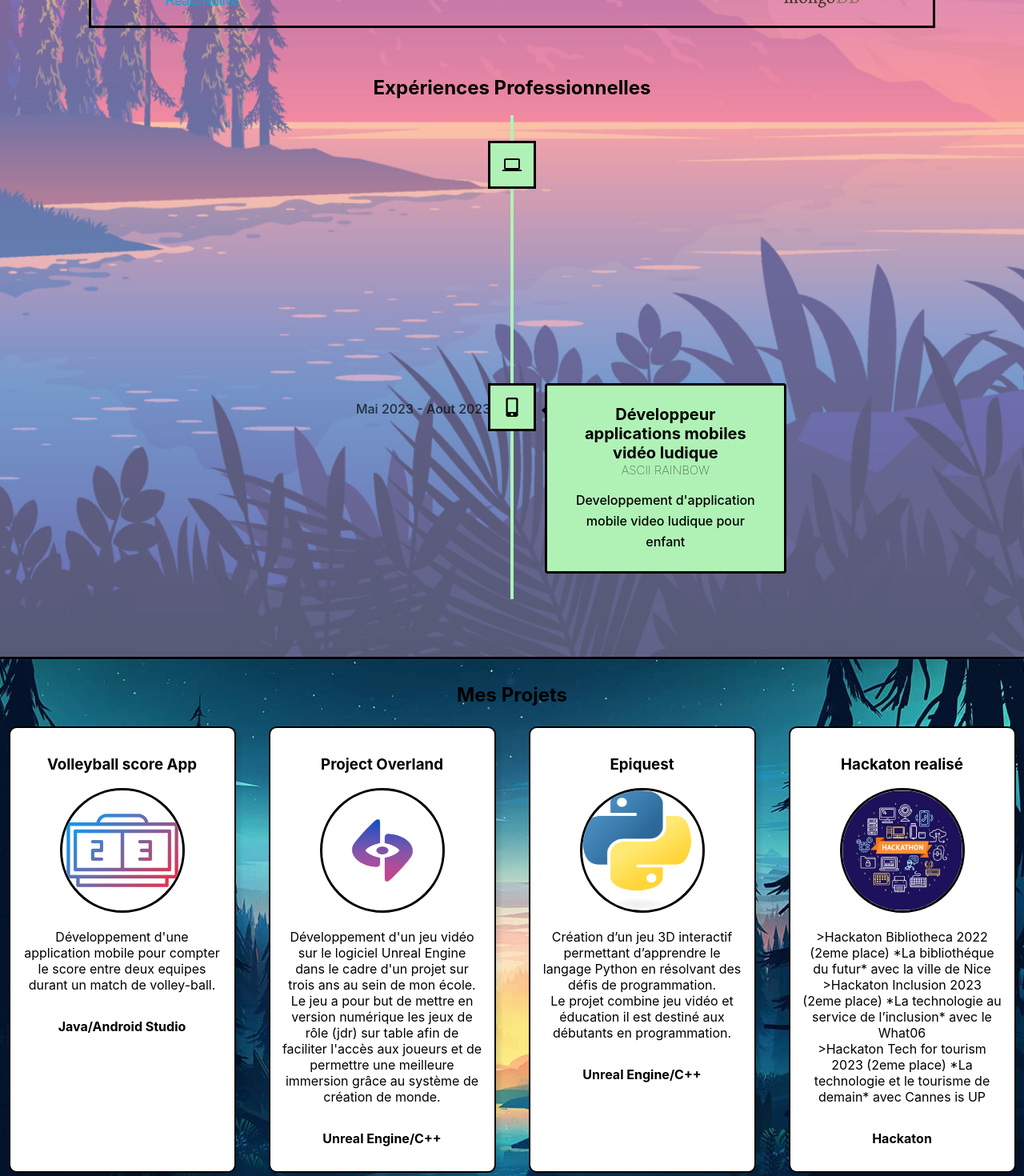
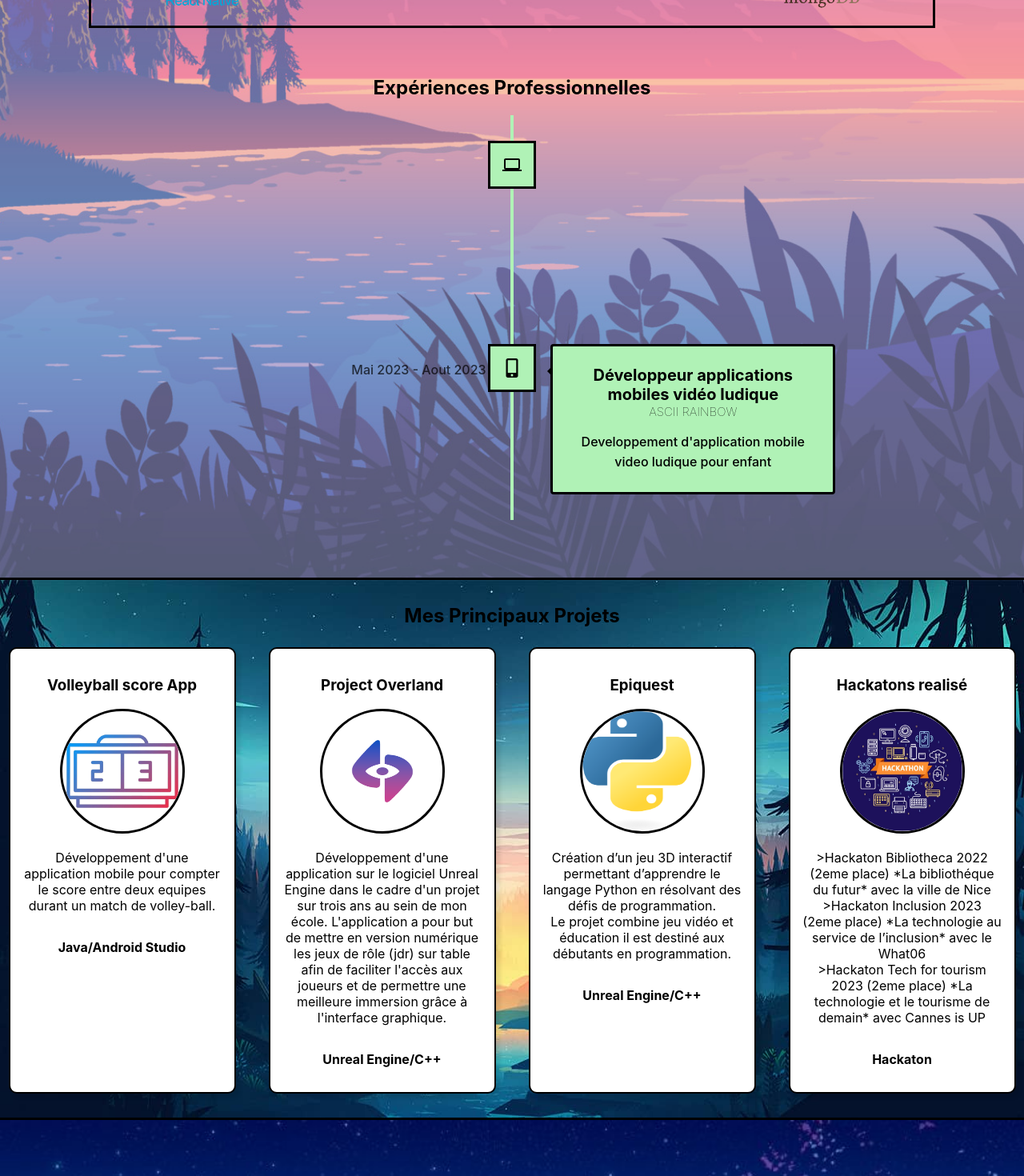
Before and after one commit to LucashMan/MyReactCV, a React (Create React App) app in the folder my-cv/: page / in a window 1280 px wide. Shown: the part 1330-2800 px from the top of the page at 80% size. Built offline with nearby package versions, Linux system fonts and the light colour scheme.

Commit message:
[+] fix link in project, fix bug in page, correction of error in some text

```diff
--- a/my-cv/package.json
+++ b/my-cv/package.json
@@ -4,6 +4,7 @@
   "private": true,
   "dependencies": {
     "@emailjs/browser": "^4.4.1",
+    "@vercel/analytics": "^1.4.1",
     "cra-template": "1.2.0",
     "framer-motion": "^11.18.1",
     "react": "^18.3.1",
@@ -42,5 +43,8 @@
       "last 1 firefox version",
       "last 1 safari version"
     ]
+  },
+  "devDependencies": {
+    "typescript": "^5.7.3"
   }
 }
--- a/my-cv/src/Components/Experience.js
+++ b/my-cv/src/Components/Experience.js
@@ -21,7 +21,7 @@ function Experience() {
           <h4 className="vertical-timeline-element-subtitle">Tendance Locale</h4>
           <p>
             Développement de site web pour des clients.
-            Développement bot automatisation des taches.
+            Développement d'un bot en python pour automatiser des taches.
           </p>
         </VerticalTimelineElement>
         <VerticalTimelineElement
--- a/my-cv/src/Components/Projets.js
+++ b/my-cv/src/Components/Projets.js
@@ -18,9 +18,9 @@ function Projets() {
         {
             titre: "Project Overland",
             image: POlogo,
-            description: "Développement d'un jeu vidéo sur le logiciel Unreal Engine dans le cadre d'un projet sur trois ans au sein de mon école. Le jeu a pour but de mettre en version numérique les jeux de rôle (jdr) sur table afin de faciliter l'accès aux joueurs et de permettre une meilleure immersion grâce au système de création de monde.",
+            description: "Développement d'une application sur le logiciel Unreal Engine dans le cadre d'un projet sur trois ans au sein de mon école. L'application a pour but de mettre en version numérique les jeux de rôle (jdr) sur table afin de faciliter l'accès aux joueurs et de permettre une meilleure immersion grâce à l'interface graphique.",
             langage: "Unreal Engine/C++",
-            lien: "https://exemple.com/projet2",
+            lien: "https://epitechfr-my.sharepoint.com/:f:/r/personal/adam_mellakh_epitech_eu/Documents/build?csf=1&web=1&e=pnlSkM",
             isUpdate: "yes"
         },
         {
@@ -40,7 +40,7 @@ function Projets() {
         //     isUpdate: "no"
         // },
         {
-            titre: "Hackaton realisé",
+            titre: "Hackatons realisé",
             image: HKlogo,
             description: ">Hackaton Bibliotheca 2022 (2eme place) *La bibliothéque du futur* avec la ville de Nice  \n>Hackaton Inclusion 2023 (2eme place) *La technologie au service de l’inclusion* avec le What06 \n>Hackaton Tech for tourism 2023 (2eme place) *La technologie et le tourisme de demain* avec Cannes is UP",
             langage: "Hackaton",
@@ -52,7 +52,7 @@ function Projets() {
     return (
         <div className="mcv-projets">
             <div className="mcv-projettitle">
-                <h2>Mes Projets</h2>
+                <h2>Mes Principaux Projets</h2>
             </div>
             <div className="mcv-cards">
                 {projets.map((projet, index) => (
--- a/my-cv/src/index.js
+++ b/my-cv/src/index.js
@@ -2,12 +2,13 @@ import React from 'react';
 import ReactDOM from 'react-dom/client';
 import './Styles/index.css'
 import App from './Components/App';
-
+import { Analytics } from "@vercel/analytics/react"
 
 
 const root = ReactDOM.createRoot(document.getElementById('root'));
 root.render(
   <React.StrictMode>
     <App />
+    <Analytics />
   </React.StrictMode>
 );
```
Also changed, not shown: 1 other file (tests, documents, lock files or other folders).
